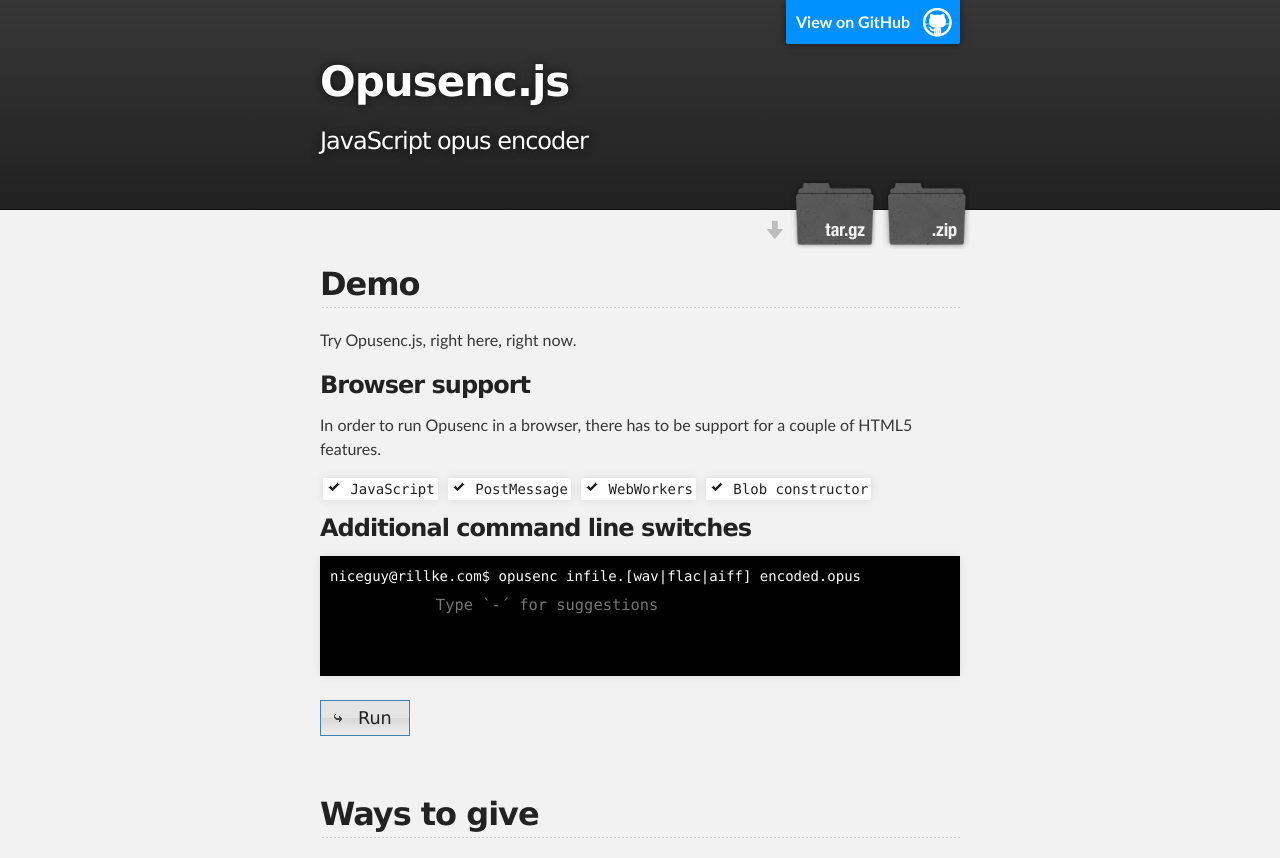
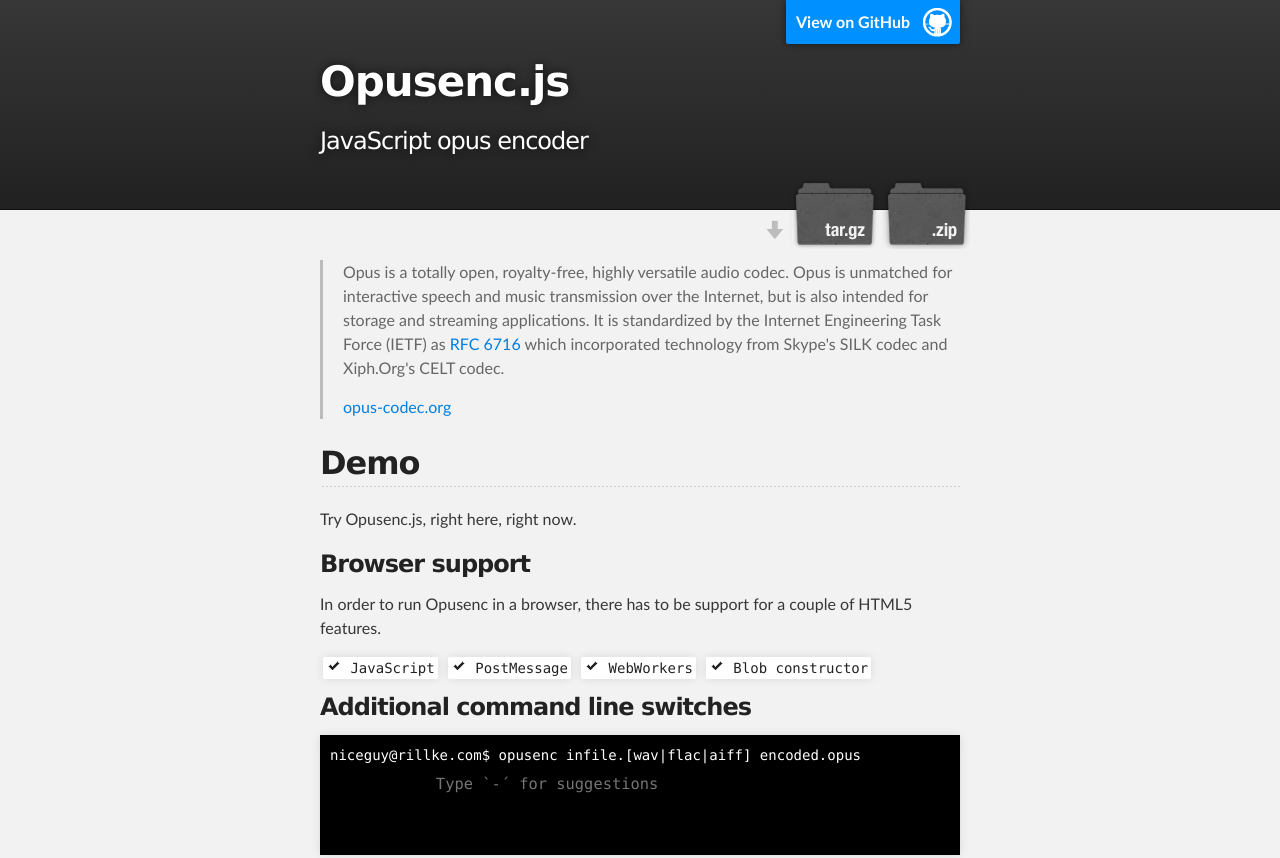
Before and after one commit to Rillke/opusenc.js, a plain HTML site: page index.html in a window 1280 px wide. Shown: the top 858 px of the page. Drawn offline with Linux system fonts and the light colour scheme; a script that the page names is missing.

Commit message:
About Opus

```diff
--- a/index.html
+++ b/index.html
@@ -116,6 +116,15 @@
 	<!-- MAIN CONTENT -->
 	<article id="main_content_wrap" class="outer">
 		<section id="main_content" class="inner">
+      <blockquote>
+        <p>Opus is a totally open, royalty-free, highly versatile audio codec. Opus is
+          unmatched for interactive speech and music transmission over the Internet,
+          but is also intended for storage and streaming applications. It is
+          standardized by the Internet Engineering Task Force (IETF) as <a href="//tools.ietf.org/html/rfc6716">RFC 6716</a>
+          which incorporated technology from Skype's SILK codec and Xiph.Org's CELT codec.
+        </p>
+        <cite><a href="//opus-codec.org/">opus-codec.org</a></cite>
+      </blockquote>
       <section id="oe-demo">
         <h2>
   <a id="opusenc.js-demo" class="anchor" href="#opusenc.js-demo" aria-hidden="true"><span class="octicon octicon-link"></span></a>Demo</h2>
```
